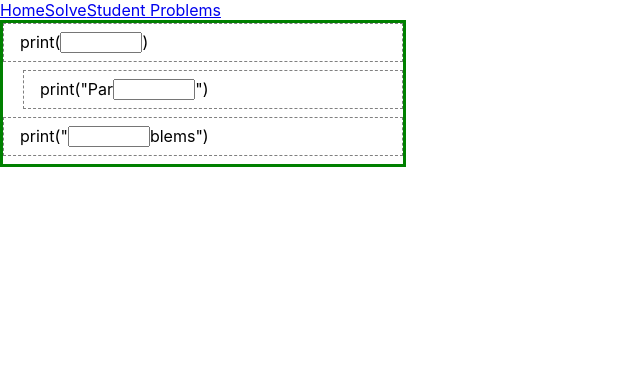
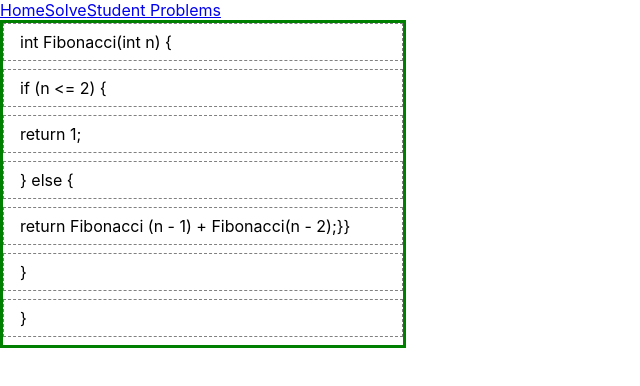
Before and after one commit to HiruNya/Parsons-Tool, a React (Create React App) app in the folder parsons-tool-frontend/: page /problems in a window 1280 px wide. Shown: the top 386 px of the page, without its empty margins (0-640 px from the left). Built offline with nearby package versions, Linux system fonts and the light colour scheme.

Commit message:
Refactor to use standardised problem format

```diff
--- a/parsons-tool-frontend/src/components/space/Space.js
+++ b/parsons-tool-frontend/src/components/space/Space.js
@@ -1,5 +1,4 @@
-import { useCallback, useState } from 'react'
-import update from 'immutability-helper'
+import { useCallback} from 'react'
 
 import Block from '../blocks/Block'
 import "./space.css"
@@ -8,74 +7,7 @@ const style = {
     width: 400,
 }
 
-const INITIAL_CODE = 'print($$fade$$)\n' +
-    '  print("Par$$fade$$")\n' +
-    'print("$$fade$$blems")'
-
-const FADE_TOKEN = "$$fade$$";
-const mapLine = (text, id) => {
-    let parsedText = text;
-    const fadedIndices = []
-    while (parsedText.indexOf(FADE_TOKEN) >= 0) {
-        const i = parsedText.indexOf(FADE_TOKEN);
-        fadedIndices.push(i)
-        parsedText = parsedText.replace(FADE_TOKEN, "");
-    }
-    const indentation = Math.floor(countSpaces(parsedText) / 2);
-    return {id, text: parsedText, fadedIndices, indentation};
-}
-const countSpaces = (line) => {
-    let i = 0;
-    let count = 0;
-    walkLine: while (i < line.length) {
-        const c = line.charAt(i)
-        switch (c) {
-            case " ":
-                count++;
-                break;
-            case "\t":
-                count += 2;
-                break;
-            default:
-                break walkLine;
-        }
-        i++;
-    }
-    return count;
-}
-
-const Space = () => {
-
-    const [cards, setCards] = useState(INITIAL_CODE.split("\n").map(mapLine))
-    const moveCard = useCallback((dragIndex, hoverIndex, indentationDiff) => {
-        if (hoverIndex) {
-            console.log("Moved", cards[dragIndex].id, "to", cards[hoverIndex].id, "+", indentationDiff);
-            setCards((prevCards) => {
-                const movedCard = prevCards[dragIndex];
-                movedCard.indentation = Math.max(0, movedCard.indentation + indentationDiff);
-                return update(prevCards, {
-                    $splice: [
-                        [dragIndex, 1],
-                        [hoverIndex, 0, movedCard],
-                    ],
-                });
-            })
-        } else {
-            setCards((prevCards) => {
-                const c = update(prevCards, {
-                    [dragIndex]: {
-                        indentation: {
-                            // $apply: (prevIndent) => Math.min(Math.max(0, prevIndent + indentationDiff), 10)
-                            $set: Math.min(Math.max(0, indentationDiff), 10)
-                        }
-                    }
-                });
-                return c;
-            })
-        }
-    }, [])
-    console.log(cards.map(({id}) => id))
-    const matches = (cards.find(({id}, i) => id !== i) === undefined)? "matches": "not-matches";
+const Space = ({ blocks, moveCard, matches }) => {
     const renderCard = useCallback((card, index) => {
         return (
             <Block
@@ -88,10 +20,10 @@ const Space = () => {
                 indentation={card.indentation}
             />
         )
-    }, [])
+    }, [moveCard])
     return (
         <>
-            <div className={"parsons-space " + matches} style={style}>{cards.map((card, i) => renderCard(card, i))}</div>
+            <div className={"parsons-space " + matches} style={style}>{blocks.map(renderCard)}</div>
         </>
     )
 }
--- a/parsons-tool-frontend/src/data/recursion-parsons.json
+++ b/parsons-tool-frontend/src/data/recursion-parsons.json
@@ -13,36 +13,48 @@
           "blocks": [
             {
               "id": "r1b1",
-              "tokens": ["int", "Fibonacci", "(", "int ", "n", ")", "{"],
-              "fadedIndexes": [],
+              "text": "int Fibonacci(int n) {",
+              "fadedIndices": [],
               "answers": []
             },
             {
               "id": "r1b2",
-              "tokens": ["if", "(", "n", "<=", "2", ")", "{"],
-              "fadedIndexes": [],
+              "text": "if (n <= 2) {",
+              "fadedIndices": [],
               "answers": []
             },
             {
               "id": "r1b3",
-              "tokens": ["return", "1", ";"],
-              "fadedIndexes": [],
+              "text": "return 1;",
+              "fadedIndices": [],
               "answers": []
             },
             {
               "id": "r1b4",
-              "tokens": ["}", "else", "{"],
-              "fadedIndexes": [],
+              "text": "} else {",
+              "fadedIndices": [],
               "answers": []
             },
             {
               "id": "r1b5",
-              "tokens": ["return", "Fibonacci", "(", "n", "-", "1", ")", "+", "Fibonacci", "(", "n", "-", "2", ")", ";", "}}"],
-              "fadedIndexes": [],
+              "text": "return Fibonacci (n - 1) + Fibonacci(n - 2);}}",
+              "fadedIndices": [],
+              "answers": []
+            },
+            {
+              "id": "r1b6",
+              "text": "}",
+              "fadedIndices": [],
+              "answers": []
+            },
+            {
+              "id": "r1b7",
+              "text": "}",
+              "fadedIndices": [],
               "answers": []
             }
           ],
-          "solution": ["r1b1","r1b2","r1b3","r1b4","r1b5"]
+          "solution": ["r1b1","r1b2","r1b3","r1b4","r1b5","r1b6","r1b7"]
         }
       },
       {
@@ -58,36 +70,48 @@
             "blocks": [
               {
                 "id": "r1b1",
-                "tokens": ["int", "Fibonacci", "(", "int ", "n", ")", "{"],
-                "fadedIndexes": [],
+                "text": "int Fibonacci(int n) {",
+                "fadedIndices": [],
                 "answers": []
               },
               {
                 "id": "r1b2",
-                "tokens": ["if", "(", "n", "<=", "2", ")", "{"],
-                "fadedIndexes": [],
+                "text": "if (n <= 2) {",
+                "fadedIndices": [],
                 "answers": []
               },
               {
                 "id": "r1b3",
-                "tokens": ["return", "1", ";"],
-                "fadedIndexes": [],
+                "text": "return 1;",
+                "fadedIndices": [],
                 "answers": []
               },
               {
                 "id": "r1b4",
-                "tokens": ["}", "else", "{"],
-                "fadedIndexes": [],
+                "text": "} else {",
+                "fadedIndices": [],
                 "answers": []
               },
               {
                 "id": "r1b5",
-                "tokens": ["return", "Fibonacci", "(", "n", "-", "1", ")", "+", "Fibonacci", "(", "n", "-", "2", ")", ";", "}}"],
-                "fadedIndexes": [],
+                "text": "return Fibonacci (n - 1) + Fibonacci(n - 2);}}",
+                "fadedIndices": [],
+                "answers": []
+              },
+              {
+                "id": "r1b6",
+                "text": "}",
+                "fadedIndices": [],
+                "answers": []
+              },
+              {
+                "id": "r1b7",
+                "text": "}",
+                "fadedIndices": [],
                 "answers": []
               }
             ],
-            "solution": ["r1b1","r1b2","r1b3","r1b4","r1b5"]
+            "solution": ["r1b1","r1b2","r1b3","r1b4","r1b5","r1b6","r1b7"]
           }
       }
     ]
--- a/parsons-tool-frontend/src/pages/problemEvaluation.js
+++ b/parsons-tool-frontend/src/pages/problemEvaluation.js
@@ -1,13 +1,43 @@
 import Space from "../components/space/Space";
-import React from "react";
-import { HTML5Backend } from "react-dnd-html5-backend";
-import { DndProvider } from "react-dnd";
+import React, {useCallback, useState} from "react";
+import {HTML5Backend} from "react-dnd-html5-backend";
+import {DndProvider} from "react-dnd";
+import update from "immutability-helper";
+import data from "../data/recursion-parsons.json";
 
 function ProblemEvaluation() {
+    const [cards, setCards] = useState(() => data.problems[1].problem.blocks)
+    const moveCard = useCallback((dragIndex, hoverIndex, indentationDiff) => {
+        if (hoverIndex) {
+            console.log("Moved", cards[dragIndex].id, "to", cards[hoverIndex].id, "+", indentationDiff);
+            setCards((prevCards) => {
+                const movedCard = prevCards[dragIndex];
+                movedCard.indentation = Math.max(0, movedCard.indentation + indentationDiff);
+                return update(prevCards, {
+                    $splice: [
+                        [dragIndex, 1],
+                        [hoverIndex, 0, movedCard],
+                    ],
+                });
+            })
+        } else {
+            setCards((prevCards) =>
+                update(prevCards, {
+                    [dragIndex]: {
+                        indentation: {
+                            // $apply: (prevIndent) => Math.min(Math.max(0, prevIndent + indentationDiff), 10)
+                            $set: Math.min(Math.max(0, indentationDiff), 10)
+                        }
+                    }
+                }))
+        }
+    }, [cards])
+    const matches = (cards.find(({id}, i) => id !== data.problems[0].problem.solution[i]) === undefined) ? "matches" : "not-matches";
+
     return (
         <div className="App">
             <DndProvider backend={HTML5Backend}>
-        <Space />
+                <Space blocks={cards} moveCard={moveCard} matches={matches}/>
             </DndProvider>
         </div>
     );
```
Lines whose indentation alone changed are shown as unchanged.
